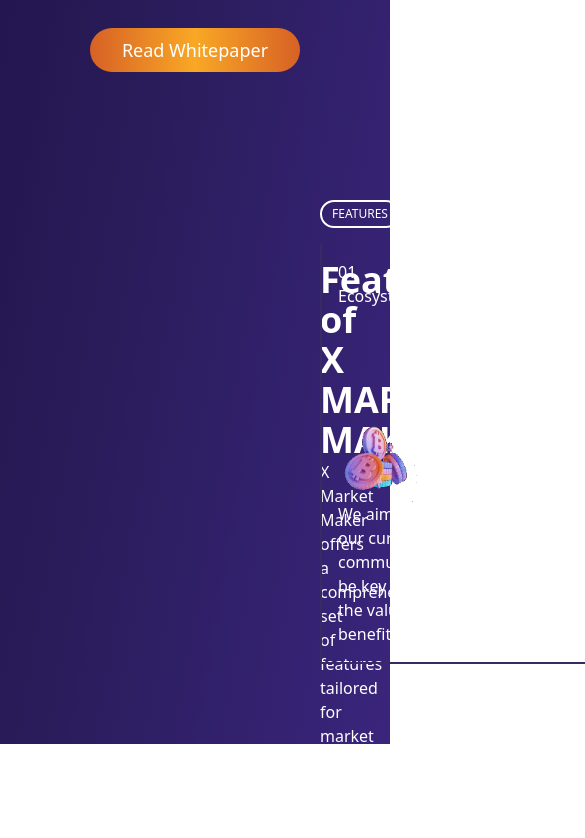
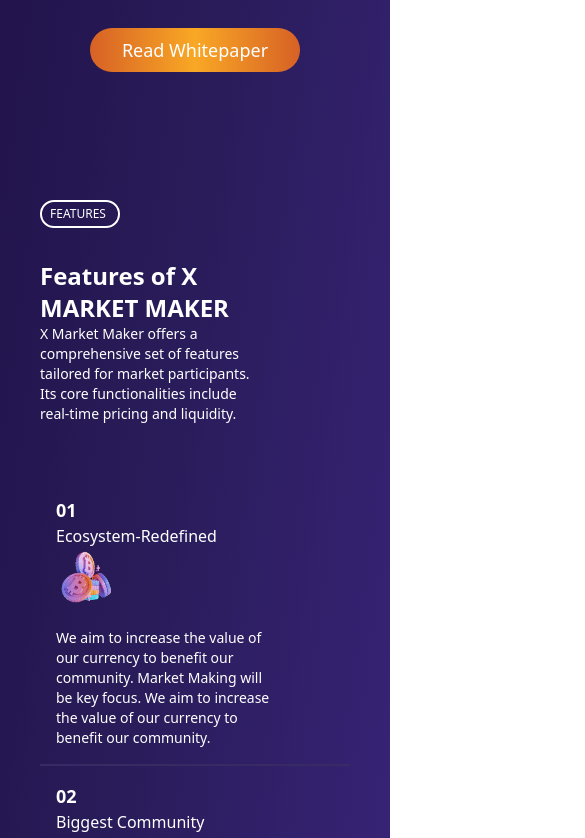
Before and after one commit to BKPASQUAL/-SprintCodeLabs-Test, a React (Vite) app: page / in a window 390 px wide. Shown: the part 1486-2324 px from the top of the page, 585 px wide, since content can reach past the window. Built offline with nearby package versions, Linux system fonts and the light colour scheme; a web font is replaced by a local one.

Commit message:
features align

```diff
--- a/src/components/home/Features.jsx
+++ b/src/components/home/Features.jsx
@@ -5,32 +5,31 @@ import xmmIcon3 from "../../assets/Images/xmm-icon3.png";
 
 function Features() {
   return (
-    <div className="py-20 px-80">
-      <div className="text-xs border-2 border-white rounded-full p-1 px-2 w-20 text-center mb-4">
+    <div className="py-20 px-10 md:px-20 lg:px-80">
+      <div className="text-xs border-2 border-white rounded-full p-1 px-2 w-20  mb-4">
         FEATURES
       </div>
-      <div className="flex">
-        <div className="h-[420px] flex flex-col justify-between w-[28%] py-4">
-          <div className="text-4xl font-semibold">
+      <div className="flex flex-col lg:flex-row">
+        <div className="h-auto lg:h-[420px] flex flex-col justify-between w-full lg:w-[28%] py-4">
+          <div className="text-2xl md:text-3xl lg:text-4xl font-semibold">
             Features of X <br /> MARKET MAKER
           </div>
-          <div>
+          <div className="text-sm md:text-base">
             X Market Maker offers a <br /> comprehensive set of features <br />
-            tailored for market participants <br />
-            its core functionalities include <br /> real-time pricing,
+            tailored for market participants. <br />
+            Its core functionalities include <br /> real-time pricing and
             liquidity.
           </div>
         </div>
-        <div className="flex ">
-          <div className="h-[420px] w-80  border-r-2 border-b-2 border-l-2 border-[#382B63] p-4 flex flex-col justify-between">
-            <div className="">
-              01 <br />
+        <div className="flex flex-col lg:flex-row mt-10 lg:mt-0">
+          <div className="h-auto lg:h-[420px] w-full lg:w-80 border-r-0 lg:border-r-2 border-b-2 lg:border-b-2 lg:border-l-2 border-[#382B63] p-4 flex flex-col justify-between">
+            <div>
+              <span className="text-lg font-bold">01</span> <br />
               Ecosystem-Redefined
             </div>
-            <div>
-              <img src={xmmIcon1} alt="xmmIcon1" className="h-20 w-20" />
-
-              <p>
+            <div className="flex flex-col ">
+              <img src={xmmIcon1} alt="xmmIcon1" className="h-16 w-16 md:h-20 md:w-20 mb-4" />
+              <p className="text-sm md:text-base ">
                 We aim to increase the value of <br /> our currency to benefit
                 our <br />
                 community. Market Making will <br /> be key focus. We aim to
@@ -39,39 +38,36 @@ function Features() {
               </p>
             </div>
           </div>
-          <div className="h-[420px] w-80 border-r-2 border-b-2 border-t-2 border-[#382B63] p-4 flex flex-col justify-between">
-            <div className="">
-              02 <br />
+          <div className="h-auto lg:h-[420px] w-full lg:w-80 border-r-0 lg:border-r-2 border-b-2 lg:border-b-2 lg:border-t-2 border-[#382B63] p-4 flex flex-col justify-between">
+            <div>
+              <span className="text-lg font-bold">02</span> <br />
               Biggest Community
             </div>
-            <div>
-              <img src={xmmIcon2} alt="xmmIcon2" className="h-20 w-20" />
-              <p>
+            <div className="flex flex-col ">
+              <img src={xmmIcon2} alt="xmmIcon2" className="h-16 w-16 md:h-20 md:w-20 mb-4" />
+              <p className="text-sm md:text-base ">
                 XMM is the First ever Crypto with <br />
-                the market making objective
-                <br />
-                that's being worked upon at
-                <br />
-                such amazing level! We will
-                <br />
-                focus on community building a<br />
+                the market-making objective <br />
+                that's being worked upon at <br />
+                such an amazing level! We will <br />
+                focus on community building a <br />
                 lot for that.
               </p>
             </div>
           </div>
-          <div className="h-[420px] w-80  border-r-2 border-b-2  border-[#382B63] p-4 flex flex-col justify-between pb-9">
-            <div className="">
-              03 <br />
+          <div className="h-auto lg:h-[420px] w-full lg:w-80 border-r-0 lg:border-r-2 border-b-2 lg:border-b-2 border-[#382B63] p-4 flex flex-col justify-between">
+            <div>
+              <span className="text-lg font-bold">03</span> <br />
               Ecosystem-Redefined
             </div>
-            <div>
-              <img src={xmmIcon3} alt="xmmIcon3" className="h-20 w-20" />
-              <p className="">
+            <div className="flex flex-col ">
+              <img src={xmmIcon3} alt="xmmIcon3" className="h-16 w-16 md:h-20 md:w-20 mb-4" />
+              <p className="text-sm md:text-base pb-6">
                 Our powerful token will protect <br />
                 our holders from the turbulence <br />
                 of the crypto market and help <br />
                 them hold despite the <br />
-                uncertainty of the market ..
+                uncertainty of the market.
               </p>
             </div>
           </div>
```
